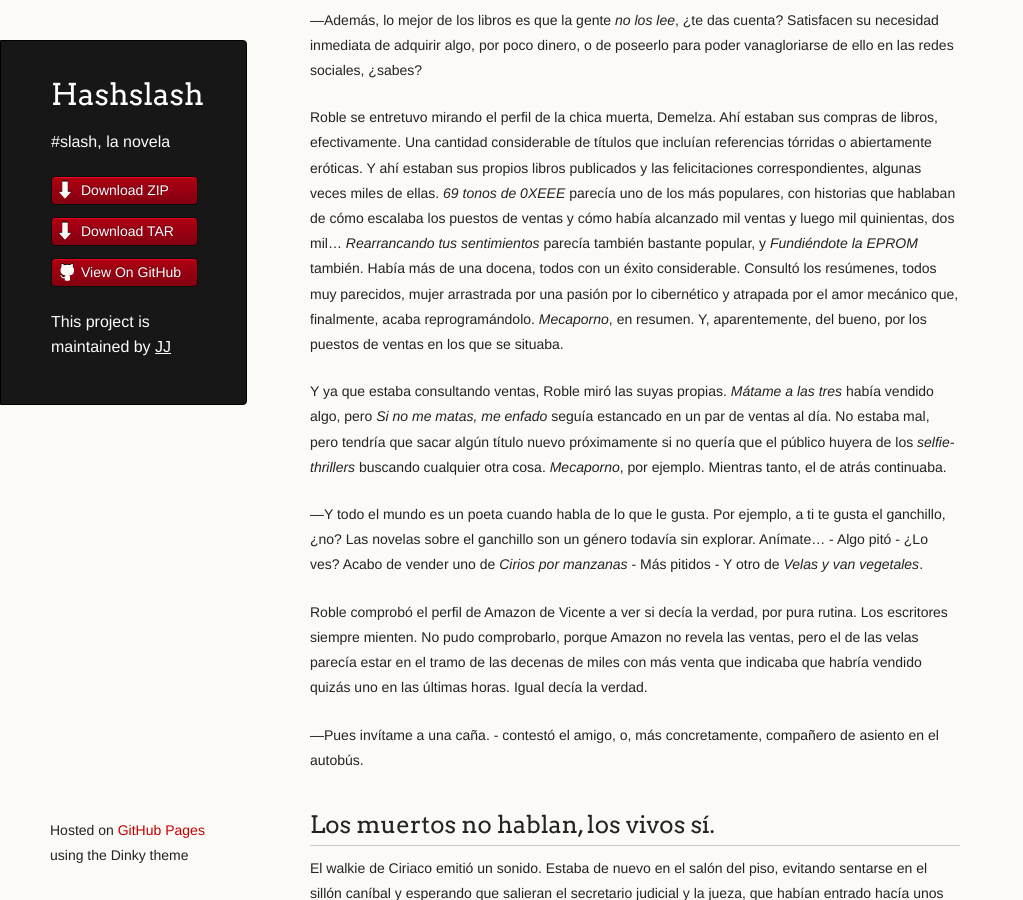
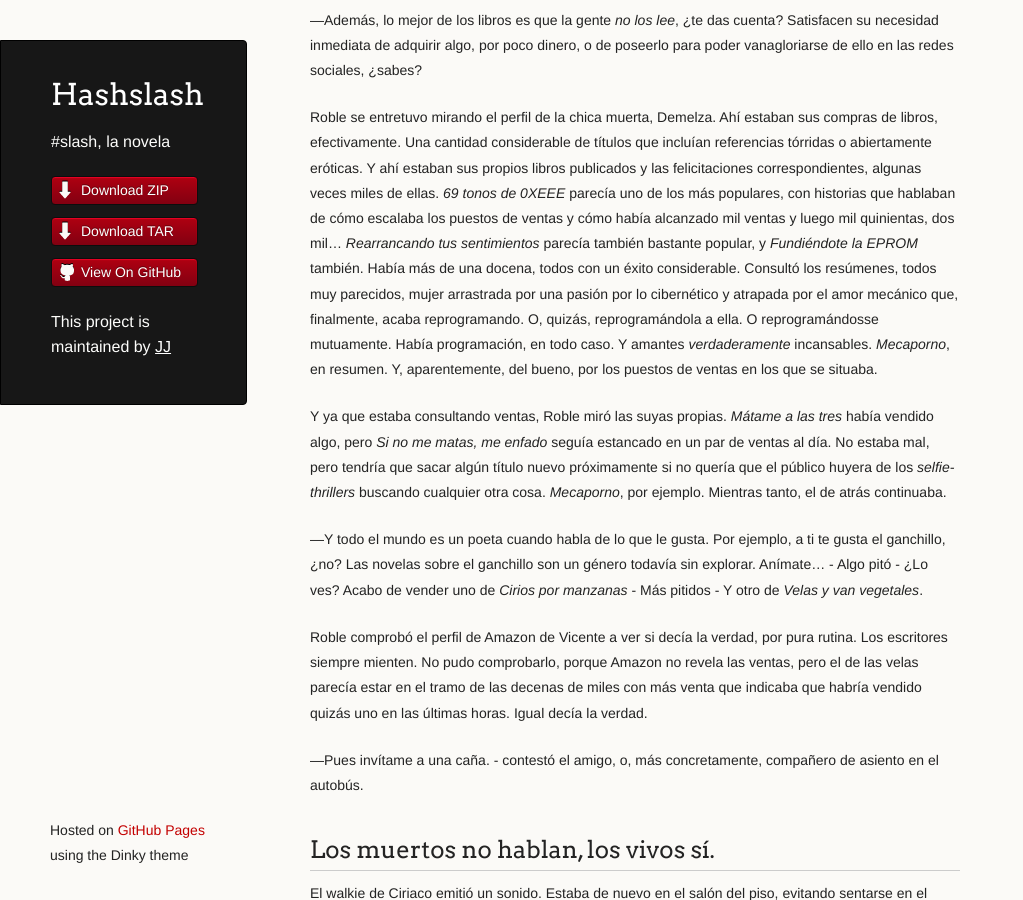
Before and after one commit to JJ/HashSlash, a Jekyll site: the page built from texto/HashSlash.md, in a window 1280 px wide and 900 px high, scrolled down 15859 px. Shown: the whole window, without its empty margins (0-1023 px from the left). Built offline with Jekyll 4.4.1, drawn with Linux system fonts in a browser that asks for light colours.

Commit message:
Sync texto/HashSlash.md from master to gh-pages

```diff
--- a/texto/HashSlash.md
+++ b/texto/HashSlash.md
@@ -839,7 +839,9 @@ sentimientos* parecía también bastante popular, y *Fundiéndote la
 EPROM* también. Había más de una docena, todos con un éxito
 considerable. Consultó los resúmenes, todos muy parecidos, mujer
 arrastrada por una pasión por lo cibernético y atrapada por el amor
-mecánico que, finalmente, acaba reprogramándolo. *Mecaporno*, en
+mecánico que, finalmente, acaba reprogramando. O, quizás,
+reprogramándola a ella. O reprogramándosse mutuamente. Había
+programación, en todo caso. Y amantes *verdaderamente* incansables. *Mecaporno*, en
 resumen. Y, aparentemente, del bueno, por los puestos de ventas en los
 que se situaba.
 
```
